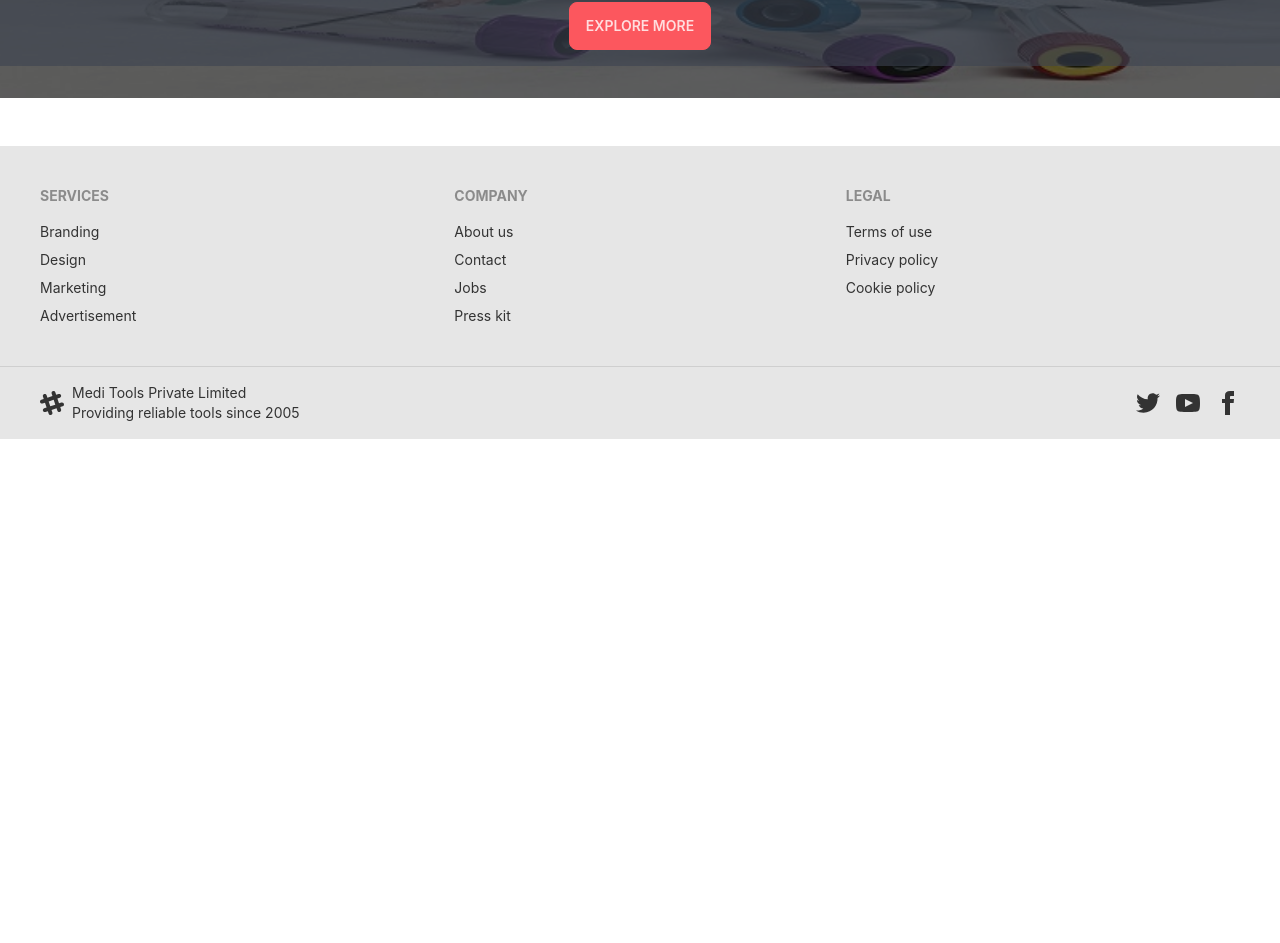
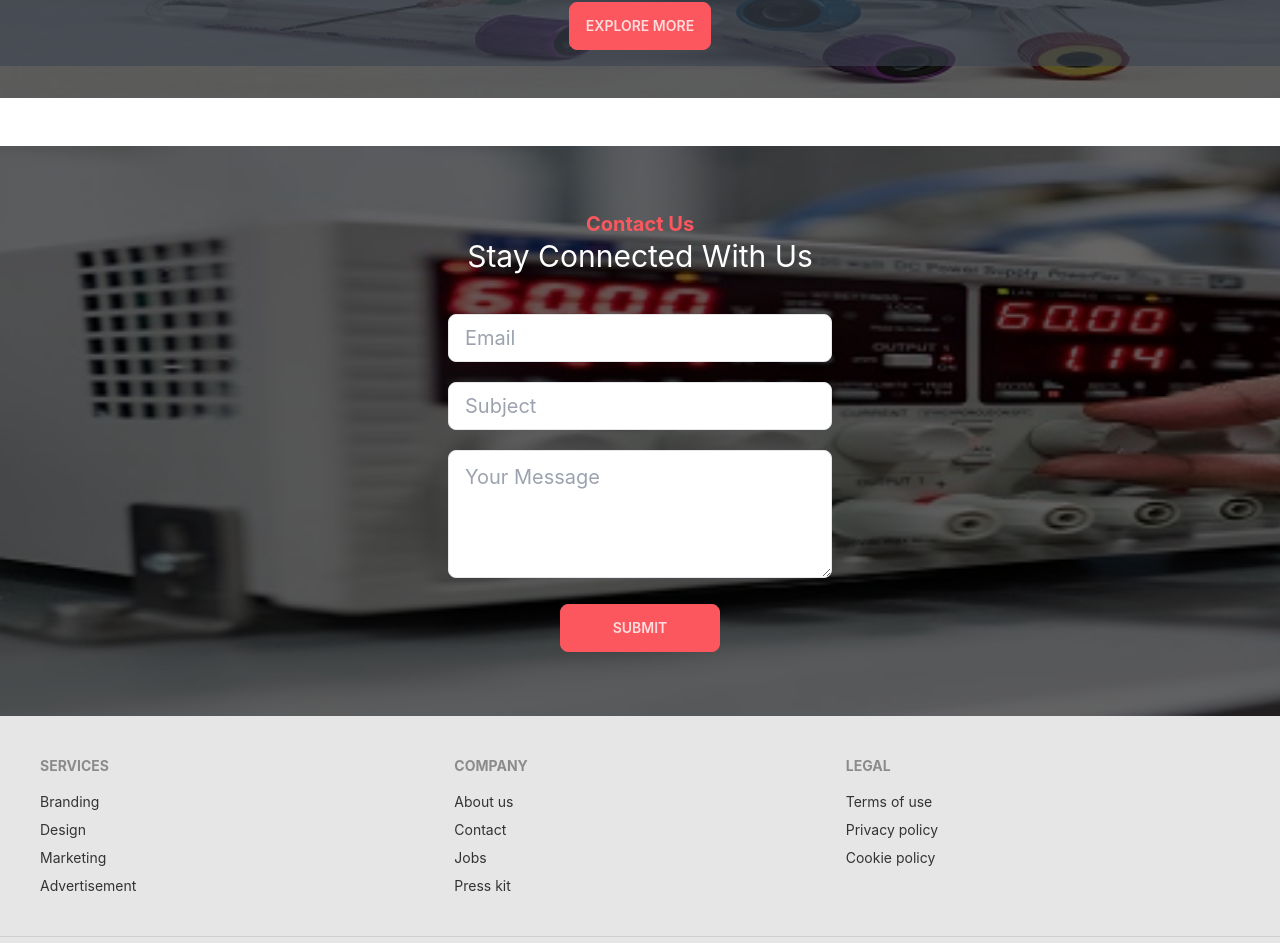
Before and after one commit to jobaierimran/manufacturer-website-client-side, a React (Create React App) app: page / in a window 1280 px wide. Shown: the part 1042-1985 px from the top of the page. Before the commit the page ends 1481 px from the top, so only its background shows below. Built offline with nearby package versions, Linux system fonts and the light colour scheme; no server answers.

Commit message:
Contact section completed

```diff
--- /dev/null
+++ b/src/Pages/Home/Contact.js
@@ -0,0 +1,39 @@
+import React from 'react';
+import banner2 from '../../Assests/images/banner/banner-3.jpg';
+const Contact = () => {
+    return (
+        <section
+            style={{
+                background: `url(${banner2})`,
+                backgroundSize: "cover",
+                backgroundRepeat: "no-repeat",
+                boxShadow: "inset 0 0 0 2000px rgba(0, 0, 0, 0.6)"
+            }}
+            className='flex justify-center py-16'>
+            <div>
+                <div>
+                    <h4 className="text-xl text-primary font-bold text-center">Contact Us</h4>
+                    <h2 className='text-3xl text-center mb-10 text-white'>Stay Connected With Us</h2>
+                </div>
+                <div className='flex justify-center'>
+                    <form>
+                        <div className='mb-5'>
+                            <input type="email" className='border lg:w-96 h-12 text-xl px-4 rounded-lg focus:outline-primary' placeholder='Email' />
+                        </div>
+                        <div className='mb-5'>
+                            <input type="text" className='border lg:w-96 h-12 text-xl px-4 rounded-lg focus:outline-primary' placeholder='Subject' />
+                        </div>
+                        <div className='mb-5'>
+                            <textarea type="text" className='border lg:w-96 h-32 text-xl px-4 py-3 rounded-lg focus:outline-primary' placeholder='Your Message' />
+                        </div>
+                        <div className="text-center">
+                            <button className='btn btn-primary'><span className='px-9'>Submit</span></button>
+                        </div>
+                    </form>
+                </div>
+            </div>
+        </section>
+    );
+};
+
+export default Contact;
--- a/src/Pages/Home/Home.js
+++ b/src/Pages/Home/Home.js
@@ -1,6 +1,7 @@
 import React from 'react';
 import Loading from '../Shared/Loading';
 import Banner from './Banner';
+import Contact from './Contact';
 import Explore from './Explore';
 import Reviews from './Reviews';
 import Summary from './Summary';
@@ -12,6 +13,7 @@ const Home = () => {
             <Summary></Summary>
             <Reviews></Reviews>
             <Explore></Explore>
+            <Contact></Contact>
         </div>
     );
 };
```
